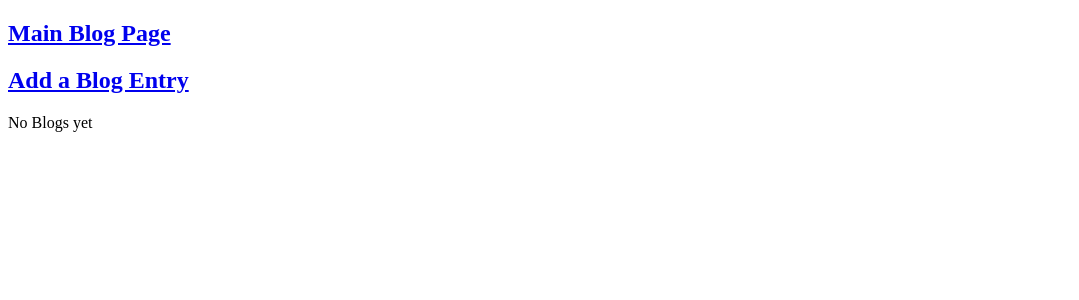
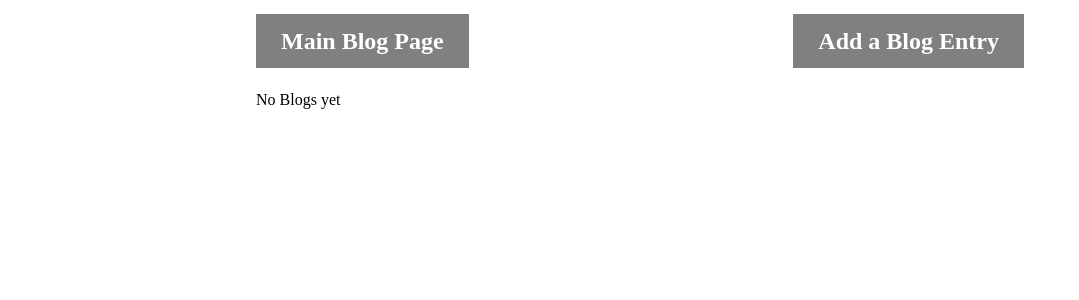
Before and after one commit to ssagarwala/blogz, a Flask app: page /blog in a window 1280 px wide. Shown: the top 300 px of the page, without its empty margins (0-1079 px from the left). Run offline with Flask 2, Linux system fonts and the light colour scheme; data that the repository does not hold is empty.

Commit message:
added styles

```diff
--- a/main.py
+++ b/main.py
@@ -1,6 +1,8 @@
 from flask import Flask, request, redirect, render_template
 from flask_sqlalchemy import SQLAlchemy
 import cgi
+from datetime import datetime
+from sqlalchemy import desc
 
 app = Flask(__name__)
 app.config['DEBUG'] = True      # displays runtime errors in the browser, too
@@ -13,14 +15,18 @@ class Blog(db.Model):
     id = db.Column(db.Integer, primary_key=True)
     title = db.Column(db.String(120))
     body = db.Column(db.String(1200))
+    pub_date = db.Column(db.DateTime)
 
-    def __init__(self, title,body):
+    def __init__(self, title,body,pub_date=None):
         self.title = title
         self.body = body
+        if pub_date is None:
+           pub_date = datetime.utcnow()
+        self.pub_date = pub_date
 
 
 def get_current_bloglist():
-    return Blog.query.all()
+    return Blog.query.order_by(desc(Blog.pub_date)).all()
 
 @app.route('/add-blog', methods=['POST'])
 def add_blog():
--- /dev/null
+++ b/static/css/styles.css
@@ -0,0 +1,44 @@
+body {
+    width: 60%;
+    margin-left: auto;
+    margin-right: auto;
+}
+
+.error {
+    color: red;
+}
+.check{
+    margin-top:10px;
+    margin-bottom:10px;
+}
+.check p{
+    display:inline;
+ }
+input.text{
+    width:350px;
+    height:350px;
+}
+.alignleft{
+    float:left;
+}
+.alignright{
+    float:right;
+}
+.alignleft a:link{
+   background-color:grey;
+   color:#fff;
+   padding: 14px 25px;
+   text-align: center;
+}
+.alignright a:link{
+    background-color:grey;
+    color:#fff;
+    padding: 14px 25px;
+    text-align: center;
+ }
+a{
+    text-decoration:none;
+}
+ul{
+    list-style-type: none;
+}
--- a/templates/base.html
+++ b/templates/base.html
@@ -2,26 +2,19 @@
 <html>
     <head>
         <title>Build A Blog</title>
-        <style type="text/css">
-            .error {
-                color: red;
-            }
-            .check{
-                margin-top:10px;
-                margin-bottom:10px;
-            }
-            .check p{
-                display:inline;
-             }
-        </style>
+        <link rel="stylesheet" type="text/css" href="{{url_for('static',filename='css/styles.css')}}">
     </head>
     <body>
-        <h2>
+        <div id="links">
+        <h2 class="alignleft">
             <a href="/blog">Main Blog Page</a>
         </h2>
-        <h2>
+        <h2 class="alignright">
             <a href="/newpost">Add a Blog Entry</a>
         </h2>
+        </div>
+        <div style="clear: both;"></div>
+
         {% block content %}
         {% endblock %}
 
--- a/templates/blog.html
+++ b/templates/blog.html
@@ -1,7 +1,7 @@
 {% extends "base.html" %}
 
 {% block content %}
-        <h3>{{blog.title}}</h3></a>
+        <h3>{{blog.title}}</h3>
         <p> {{blog.body}}</p>
 
 {% endblock %}
--- a/templates/blogs.html
+++ b/templates/blogs.html
@@ -7,8 +7,8 @@
                       <ul>
                         {% for blog in blogs %}
                           <li>
-                            <h3><a href="blog?id={{blog.id}}">
-                            {{blog.title}}</a></h3>
+                            <h2><a href="blog?id={{blog.id}}">
+                            {{blog.title}}</a></h2>
                             <p> {{blog.body}}</p>
                           </li>
                         {% endfor %}
--- a/templates/newpost.html
+++ b/templates/newpost.html
@@ -6,13 +6,13 @@
 
         <div class="check">
         <label for="title"> Title </label>
-        <input type="text" name='title' value='{{title}}'/>
+        <input type="text" name='title' value='{{title}}' />
         <p class="error">{{title_error}}</p>
         </div>
 
         <div class="check">
         <label for="body"> Body</label>
-        <input type="text"  name='body' value='{{body}}'/>
+        <input type="text"  name='body' value='{{body}}' class="text"/>
         <p class="error">{{body_error}}</p>
         </div>
 
```
